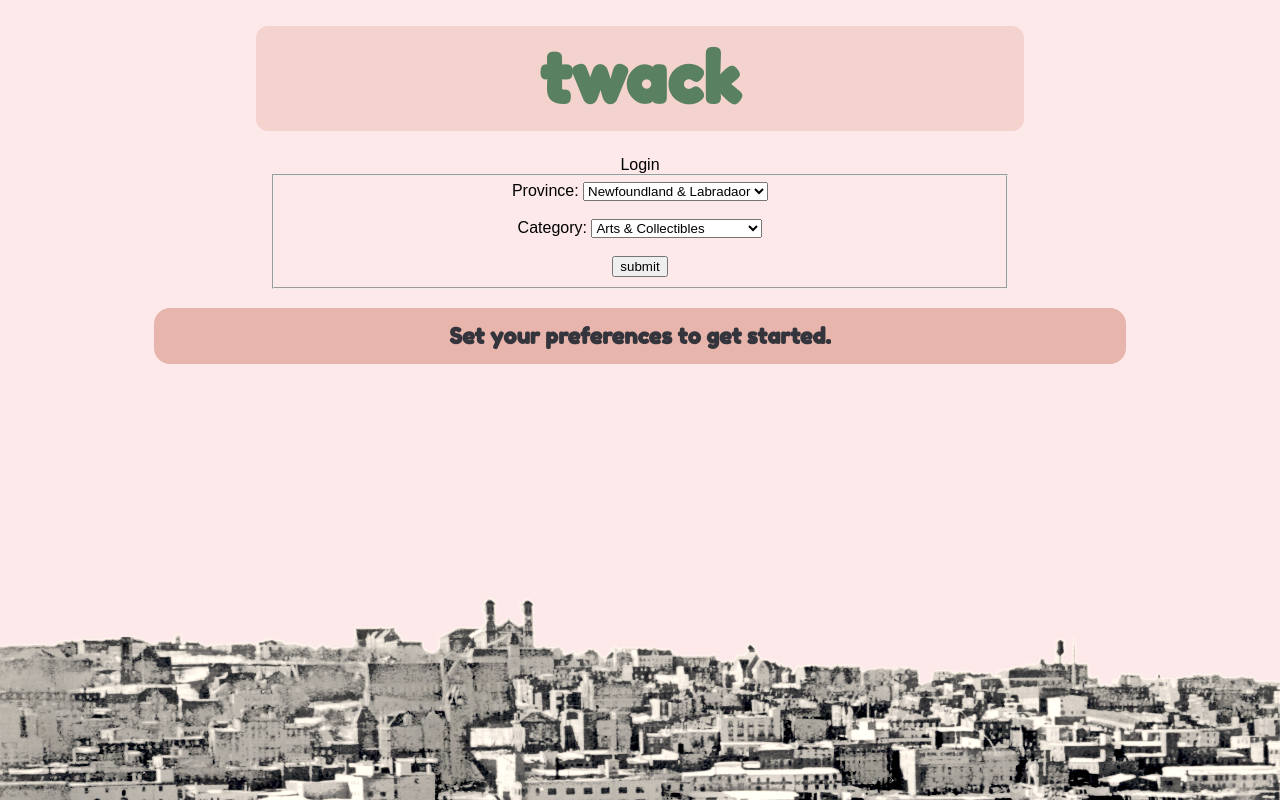
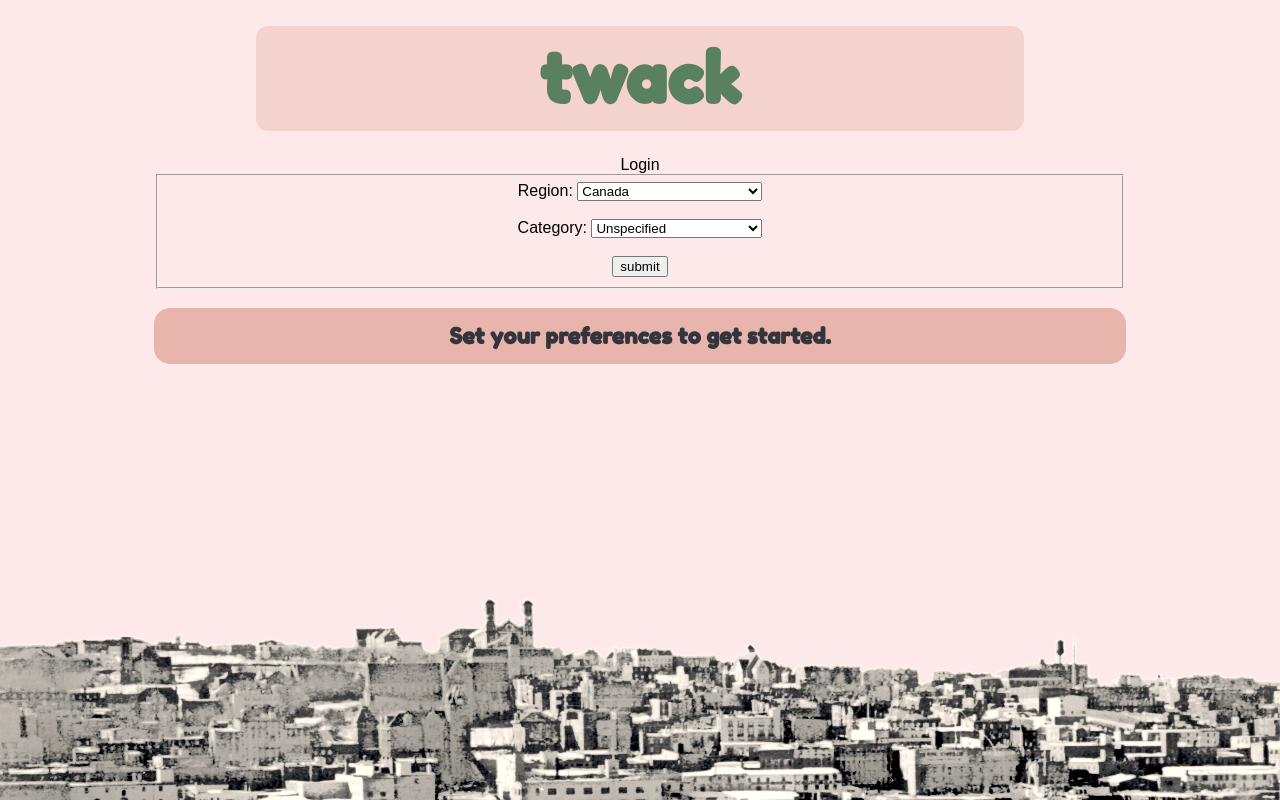
Before and after one commit to ellis0n/twack, a React (Create React App) app: page / in a window 1280 px wide. Built offline with nearby package versions, Linux system fonts and the light colour scheme.

Commit message:
alter parameters

```diff
--- a/src/components/AdCard.jsx
+++ b/src/components/AdCard.jsx
@@ -14,7 +14,7 @@ const AdCard = () => {
   //  Handles wait for scraping
   const [running, setRunning] = useState(false);
   //  User parameters TODO: Set user favorites instead of hard coded
-  const [params, setParams] = useState({"location": 9008, "category":17});
+  const [params, setParams] = useState({"location": 0, "category":0});
 
   //  Handles changes to the requested scrape
   const handleLocation = (e)=>{
--- a/src/components/ParamBox.jsx
+++ b/src/components/ParamBox.jsx
@@ -2,14 +2,12 @@ import React from 'react'
 
 const ParamBox = (props) => {
 
-  //TODO: pass through parameters for onChange and value and integrate into application
-
   return (
-     <div className="wrapper">
     <form action ="/ads" method = "post" onSubmit={props.handleClick} name = "scrapeAds">
       <fieldset>
-        <label>Province: </label>
-          <select multiple = {false} value={props.params} name="location" id="location" onChange = {props.handleLocation}>
+        <label>Region: </label>
+          <select multiple = {false}  name={props.params} id="location" onChange = {props.handleLocation}>
+            <option value= {0}>Canada</option>
             <option value= {9008}>Newfoundland & Labradaor</option>
             <option value={9002}>Nova Scotia</option>
             <option value={9007}>British Columbia</option>
@@ -26,6 +24,8 @@ const ParamBox = (props) => {
           <br/>
           <label>Category: </label>
           <select multiple = {false} name={props.params} id="category" onChange={props.handleCategory}>
+          <option value={0}>Unspecified</option>
+
             <option value={12}>Arts & Collectibles</option>
             <option value={767}>Audio Equipment</option>
             <option value={253}>Baby & Family</option>
@@ -62,7 +62,7 @@ const ParamBox = (props) => {
           <br/>
           <input value="submit"  type="submit"></input>
       </fieldset>
-    </form></div>
+    </form>
   )
 }
 
```
